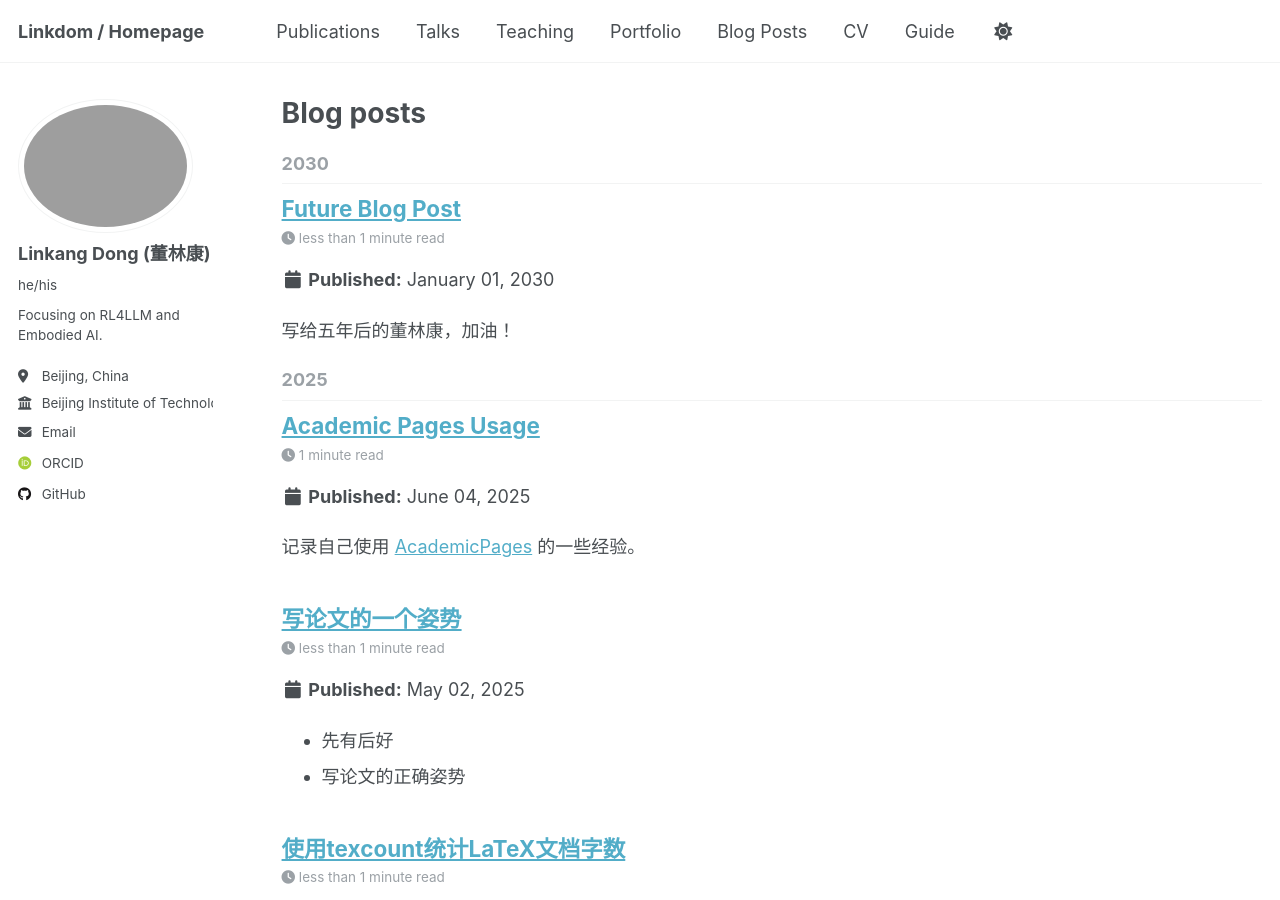
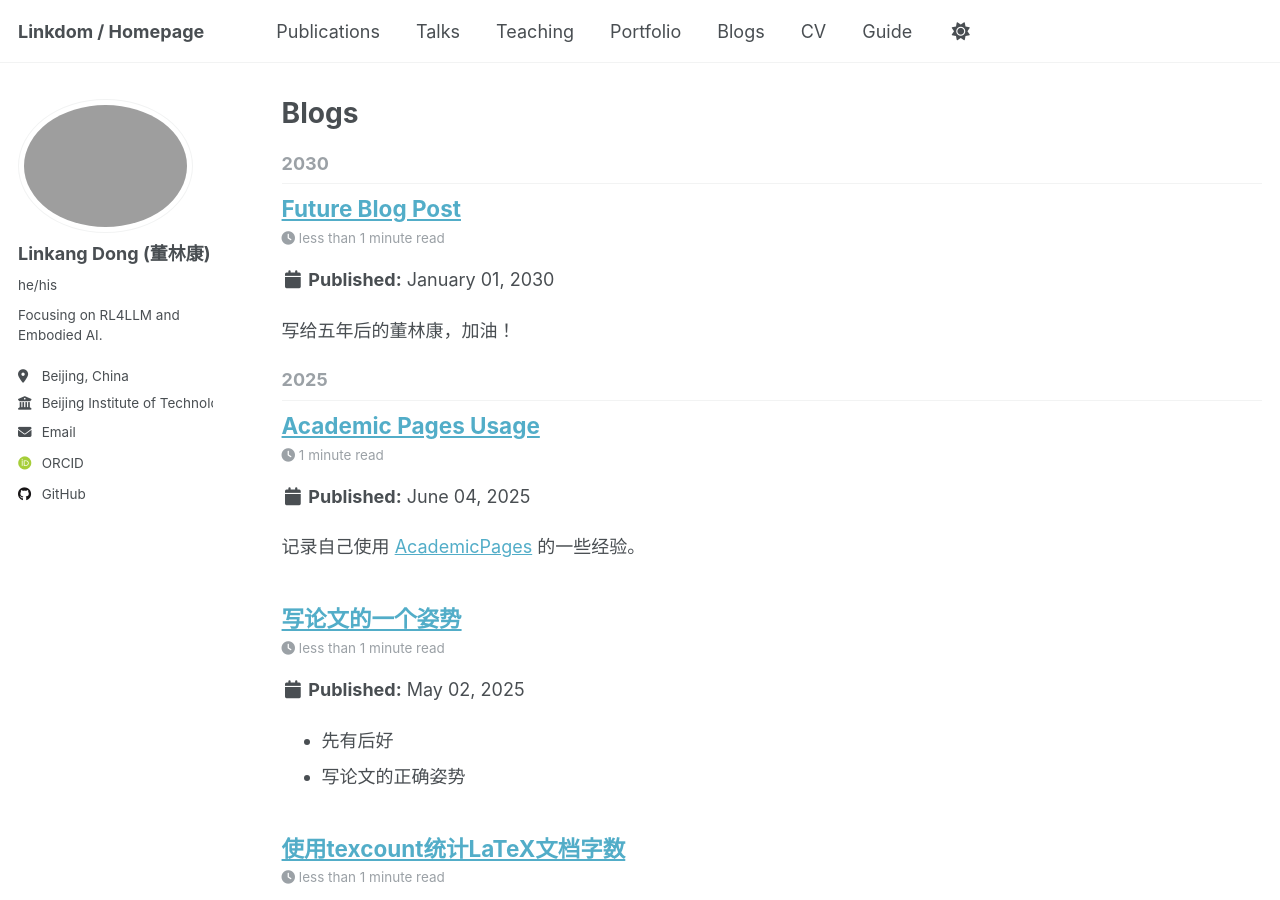
Before and after one commit to donglinkang2021/donglinkang2021.github.io, a Jekyll site: the page built from _pages/blogs.html, in a window 1280 px wide and 900 px high. Built offline with Jekyll 4.4.1, drawn with Linux system fonts in a browser that asks for light colours; some web fonts are replaced.

Commit message:
modify year-archive to blogs

```diff
--- a/_data/navigation.yml
+++ b/_data/navigation.yml
@@ -20,8 +20,8 @@ main:
   - title: "Portfolio"
     url: /portfolio/
 
-  - title: "Blog Posts"
-    url: /year-archive/
+  - title: "Blogs"
+    url: /blogs/
 
   - title: "CV"
     url: /cv/
--- a/_pages/year-archive.html
+++ b/_pages/blogs.html
@@ -1,7 +1,7 @@
 ---
 layout: archive
-permalink: /year-archive/
-title: "Blog posts"
+permalink: /blogs/
+title: "Blogs"
 author_profile: true
 redirect_from:
   - /wordpress/blog-posts/
```
